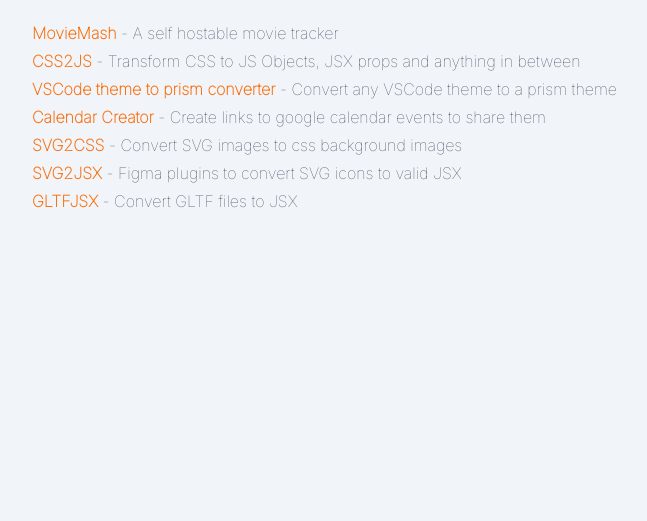
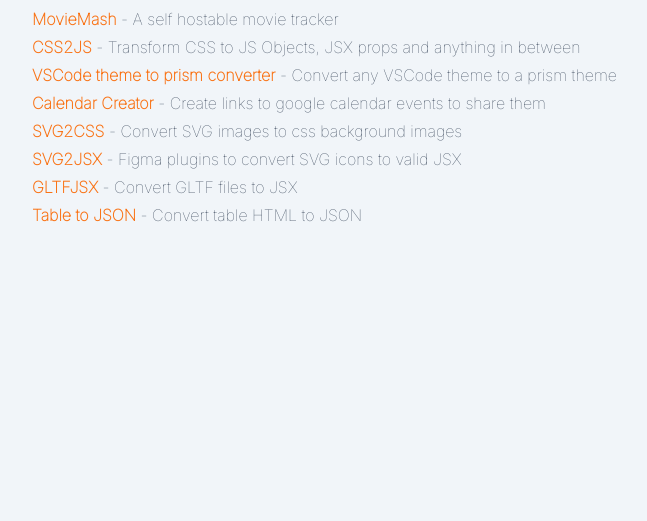
Before and after one commit to SaraVieira/dotenv, a website built with Vite: page index.html in a window 1280 px wide. Shown: the part 375-896 px from the top of the page, without its empty margins (16-663 px from the left). Built offline with nearby package versions, Linux system fonts and the light colour scheme.

Commit message:
add tables

```diff
--- a/index.html
+++ b/index.html
@@ -71,6 +71,12 @@
           >
           - Convert GLTF files to JSX
         </li>
+        <li>
+          <a href="https://tables.dotenv.dev/" target="blank" rel="noreferrer"
+            >Table to JSON</a
+          >
+          - Convert table HTML to JSON
+        </li>
       </ul>
     </main>
     <script
```
